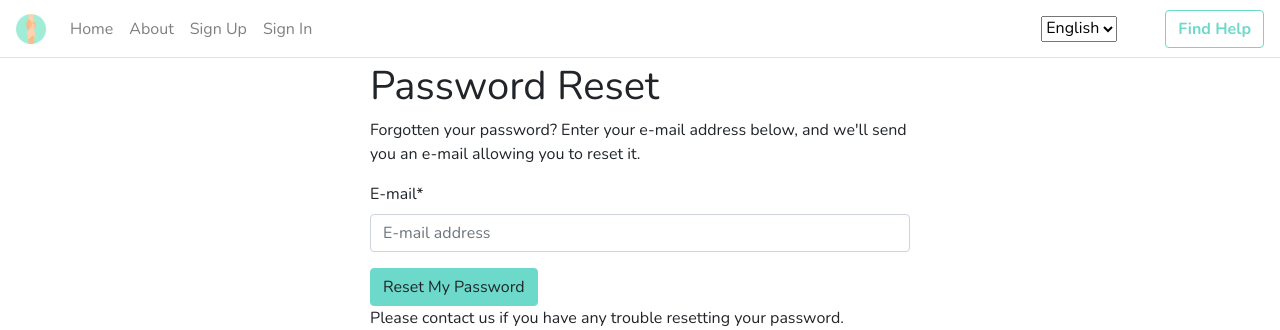
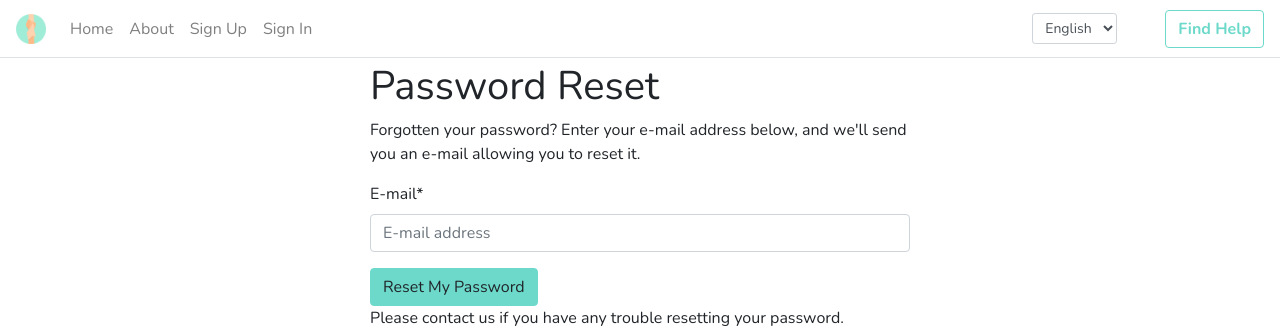
Before and after one commit to yusufhilmi/findhelp, a Django app: page /accounts/password/reset/ in a window 1280 px wide. Shown: the top 330 px of the page. Run offline with Django 3.2, Linux system fonts and the light colour scheme; some libraries are stand-ins or nearby versions.

Commit message:
let it go for now

```diff
--- a/findhelp/templates/base.html
+++ b/findhelp/templates/base.html
@@ -78,13 +78,13 @@
         </ul>
 
 
-        <span class="mr-5">
+        <a class="mr-5">
           <form action="{% url 'set_language' %}" method="post" id="languageform">
             {% csrf_token %}
             <input name="next" type="hidden" value="{{ redirect_to }}">
           </form>
 
-          <select name="language" onchange="this.form.submit()" form="languageform">
+          <select name="language" onchange="this.form.submit()" form="languageform" class="form-control form-control-sm">
             {% get_current_language as LANGUAGE_CODE %}
             {% get_available_languages as LANGUAGES %}
             {% get_language_info_list for LANGUAGES as languages %}
@@ -94,7 +94,7 @@
             </option>
             {% endfor %}
           </select>
-        </span>
+        </a>
 
 
 
```
